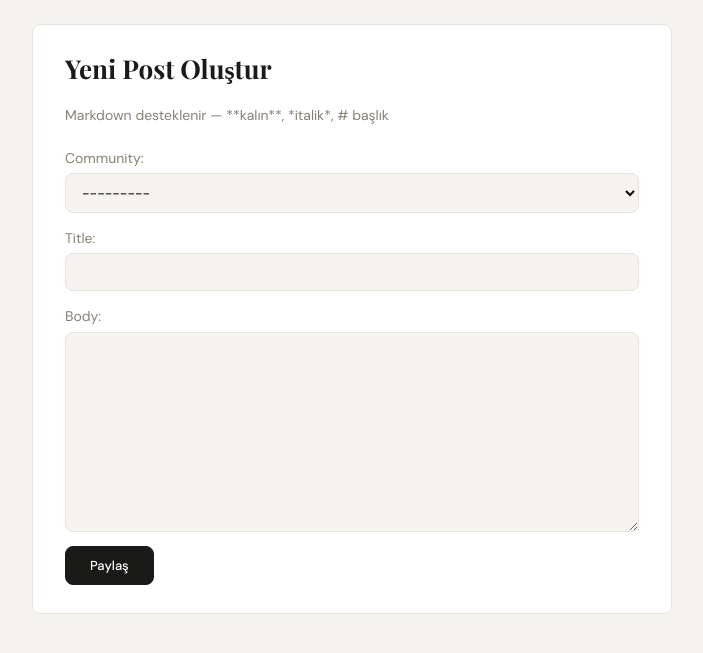
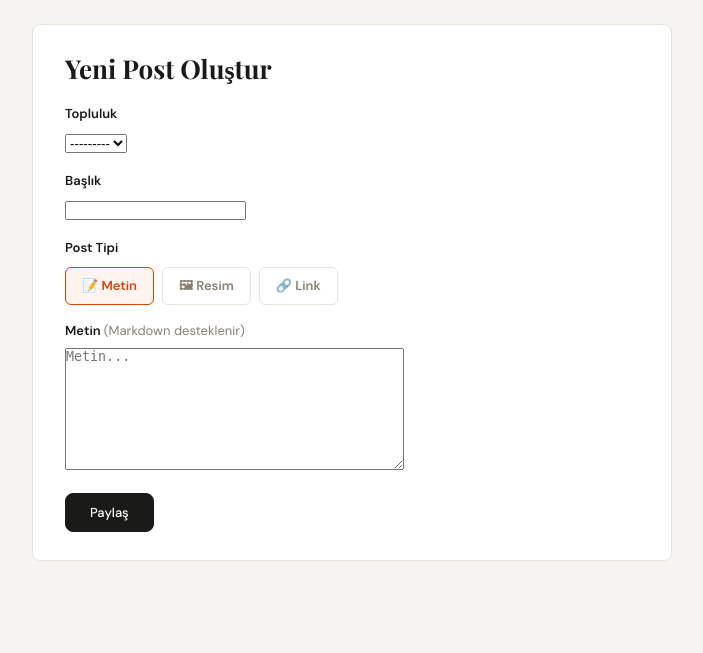
Before and after one commit to YusufGn219/reddit_clone, a Django app: page /posts/create/ in a window 1280 px wide. Shown: the part 54-707 px from the top of the page, without its empty margins (288-991 px from the left). Run offline with Django 4.2, Linux system fonts and the light colour scheme; the visitor is signed in with stand-in values (Sample User, id 1); data that the repository does not hold is empty.

Commit message:
resim/link post desteği, post create UI güncellendi

```diff
--- a/reddit_clone/posts/forms.py
+++ b/reddit_clone/posts/forms.py
@@ -4,7 +4,12 @@ from .models import Post, Comment
 class PostCreateForm(forms.ModelForm):
     class Meta:
         model = Post
-        fields = ["community", "title", "body"]
+        fields = ["community", "title", "post_type","body", "image", "url"]
+        widgets = {
+            "post_type": forms.RadioSelect,
+            "body": forms.Textarea(attrs={"rows": 8, "placeholder": "Metin..."}),
+            "url": forms.TextInput(attrs={"placeholder": "https://github.com/yusufgn219", "style": "width:100%;"}),
+        }
 
 class CommentForm(forms.ModelForm):
     class Meta:
--- a/reddit_clone/posts/models.py
+++ b/reddit_clone/posts/models.py
@@ -19,6 +19,15 @@ class Post(models.Model):
     created_at = models.DateTimeField(auto_now_add=True)
     updated_at = models.DateTimeField(auto_now=True)
     is_deleted = models.BooleanField(default=False)
+
+    class PostType(models.TextChoices):
+        TEXT = "text", "Metin"
+        IMAGE = "image", "Resim"
+        LINK = "link", "Link"
+
+    post_type = models.CharField(max_length=10, choices=PostType.choices, default=PostType.TEXT)
+    image = models.ImageField(upload_to="posts/", blank=True, null=True)
+    url = models.URLField(blank=True)
 
     def __str__(self):
         return f"{self.title} - {self.author.username}"
--- a/reddit_clone/posts/views.py
+++ b/reddit_clone/posts/views.py
@@ -40,12 +40,12 @@ def home_feed(request):
 @login_required
 def post_create(request):
     if request.method == "POST":
-        form = PostCreateForm(request.POST)
-        community = form.cleaned_data.get("community")
-        if community and BannedUser.objects.filter(community=community, user=request.user).exists():
-            messages.error(request, "Bu toplulukta banlısınız.")
-            return render(request, "posts/post_create.html", {"form": form})
+        form = PostCreateForm(request.POST, request.FILES)
         if form.is_valid():
+            community = form.cleaned_data.get("community")
+            if community and BannedUser.objects.filter(community=community, user=request.user).exists():
+                messages.error(request, "Bu toplulukta banlısınız.")
+                return render(request, "posts/post_create.html", {"form": form})
             post = form.save(commit=False)
             post.author = request.user
             post.save()
@@ -53,7 +53,6 @@ def post_create(request):
             return redirect("posts:detail", post_id=post.id)
     else:
         form = PostCreateForm()
-
     return render(request, "posts/post_create.html", {"form": form})
 
 
--- a/reddit_clone/templates/accounts/login.html
+++ b/reddit_clone/templates/accounts/login.html
@@ -1,5 +1,5 @@
 {% extends "base.html" %}
-{% block title %}Giriş Yap — Reddat{% endblock %}
+{% block title %}Giriş Yap — LordAhkam{% endblock %}
 {% block content %}
 <div class="form-card">
     <h1>Giriş Yap</h1>
--- a/reddit_clone/templates/accounts/notifications.html
+++ b/reddit_clone/templates/accounts/notifications.html
@@ -1,5 +1,5 @@
 {% extends "base.html" %}
-{% block title %}Bildirimler — Reddat{% endblock %}
+{% block title %}Bildirimler — LordAhkam{% endblock %}
 {% block content %}
 
 <div style="max-width:680px; margin:0 auto;">
--- a/reddit_clone/templates/accounts/profile.html
+++ b/reddit_clone/templates/accounts/profile.html
@@ -1,5 +1,5 @@
 {% extends "base.html" %}
-{% block title %}u/{{ profile_user.username }} — Reddat{% endblock %}
+{% block title %}u/{{ profile_user.username }} — LordAhkam{% endblock %}
 {% block content %}
 
 <div class="profile-header">
--- a/reddit_clone/templates/accounts/profile_edit.html
+++ b/reddit_clone/templates/accounts/profile_edit.html
@@ -1,5 +1,5 @@
 {% extends "base.html" %}
-{% block title %}Profili Düzenle — Reddat{% endblock %}
+{% block title %}Profili Düzenle — LordAhkam{% endblock %}
 {% block content %}
 <div class="form-card">
     <h1>Profili Düzenle</h1>
--- a/reddit_clone/templates/accounts/register.html
+++ b/reddit_clone/templates/accounts/register.html
@@ -1,5 +1,5 @@
 {% extends "base.html" %}
-{% block title %}Kayıt Ol — Reddat{% endblock %}
+{% block title %}Kayıt Ol — LordAhkam{% endblock %}
 {% block content %}
 <div class="form-card">
     <h1>Kayıt Ol</h1>
--- a/reddit_clone/templates/communities/add_moderator.html
+++ b/reddit_clone/templates/communities/add_moderator.html
@@ -1,5 +1,5 @@
 {% extends "base.html" %}
-{% block title %}Moderatör Ekle — Reddat{% endblock %}
+{% block title %}Moderatör Ekle — LordAhkam{% endblock %}
 
 {% block content %}
 <div class="form-card" style="max-width:560px;">
--- a/reddit_clone/templates/communities/community_create.html
+++ b/reddit_clone/templates/communities/community_create.html
@@ -1,5 +1,5 @@
 {% extends "base.html" %}
-{% block title %}Topluluk Oluştur — Reddat{% endblock %}
+{% block title %}Topluluk Oluştur — LordAhkam{% endblock %}
 {% block content %}
 <div class="form-card">
     <h1>Topluluk Oluştur</h1>
--- a/reddit_clone/templates/communities/community_detail.html
+++ b/reddit_clone/templates/communities/community_detail.html
@@ -1,5 +1,5 @@
 {% extends "base.html" %}
-{% block title %}c/{{ community.name }} — Reddat{% endblock %}
+{% block title %}c/{{ community.name }} — LordAhkam{% endblock %}
 {% block content %}
 
 <div class="page-wrap">
--- a/reddit_clone/templates/communities/community_edit.html
+++ b/reddit_clone/templates/communities/community_edit.html
@@ -1,5 +1,5 @@
 {% extends "base.html" %}
-{% block title %}Topluluğu Düzenle — Reddat{% endblock %}
+{% block title %}Topluluğu Düzenle — LordAhkam{% endblock %}
 {% block content %}
 <div class="form-card">
     <h1>{{ community.title }} — Düzenle</h1>
--- a/reddit_clone/templates/communities/rule_add.html
+++ b/reddit_clone/templates/communities/rule_add.html
@@ -1,5 +1,5 @@
 {% extends "base.html" %}
-{% block title %}Kural Ekle — Reddat{% endblock %}
+{% block title %}Kural Ekle — LordAhkam{% endblock %}
 {% block content %}
 <div class="form-card">
     <h1>c/{{ community.name }} — Kural Ekle</h1>
--- a/reddit_clone/templates/posts/post_create.html
+++ b/reddit_clone/templates/posts/post_create.html
@@ -1,13 +1,141 @@
 {% extends "base.html" %}
-{% block title %}Yeni Post — Reddat{% endblock %}
+
+{% block title %}Yeni Post — LordAhkam{% endblock %}
+
 {% block content %}
+
 <div class="form-card" style="max-width:640px;">
     <h1>Yeni Post Oluştur</h1>
-    <p style="margin-bottom:20px;">Markdown desteklenir — **kalın**, *italik*, # başlık</p>
-    <form method="post">
+
+    <form method="post" enctype="multipart/form-data">
         {% csrf_token %}
-        {{ form.as_p }}
-        <button type="submit" class="btn btn-primary" style="padding:10px 24px;">Paylaş</button>
+
+        <div style="margin-bottom:16px;">
+            <label style="font-size:13px;font-weight:600;display:block;margin-bottom:6px;">
+                Topluluk
+            </label>
+            {{ form.community }}
+        </div>
+
+        <div style="margin-bottom:16px;">
+            <label style="font-size:13px;font-weight:600;display:block;margin-bottom:6px;">
+                Başlık
+            </label>
+            {{ form.title }}
+        </div>
+
+        <div style="margin-bottom:16px;">
+            <label style="font-size:13px;font-weight:600;display:block;margin-bottom:8px;">
+                Post Tipi
+            </label>
+
+            <div style="display:flex;gap:8px;">
+
+                <label class="type-btn" id="type-text">
+                    <input type="radio" name="post_type" value="text" checked style="display:none;">
+                    📝 Metin
+                </label>
+
+                <label class="type-btn" id="type-image">
+                    <input type="radio" name="post_type" value="image" style="display:none;">
+                    🖼 Resim
+                </label>
+
+                <label class="type-btn" id="type-link">
+                    <input type="radio" name="post_type" value="link" style="display:none;">
+                    🔗 Link
+                </label>
+
+            </div>
+        </div>
+
+        <div id="field-text" style="margin-bottom:16px;">
+            <label style="font-size:13px;font-weight:600;display:block;margin-bottom:6px;">
+                Metin
+                <span style="font-weight:400;color:var(--muted);">(Markdown desteklenir)</span>
+            </label>
+            {{ form.body }}
+        </div>
+
+        <div id="field-image" style="margin-bottom:16px;display:none;">
+            <label style="font-size:13px;font-weight:600;display:block;margin-bottom:6px;">
+                Resim
+            </label>
+            {{ form.image }}
+        </div>
+
+        <div id="field-link" style="margin-bottom:16px;display:none;">
+            <label style="font-size:13px;font-weight:600;display:block;margin-bottom:6px;">
+                URL
+            </label>
+            {{ form.url }}
+        </div>
+
+        <button type="submit" class="btn btn-primary" style="padding:10px 24px;">
+            Paylaş
+        </button>
+
     </form>
+
 </div>
+
+<style>
+    .type-btn {
+        display: inline-flex;
+        align-items: center;
+        gap: 6px;
+        padding: 8px 16px;
+        border: 1px solid var(--border);
+        border-radius: 6px;
+        cursor: pointer;
+        font-size: 13px;
+        font-weight: 600;
+        color: var(--muted);
+        transition: all .15s;
+    }
+
+    .type-btn.active {
+        border-color: var(--accent);
+        color: var(--accent);
+        background: rgba(255, 69, 0, .06);
+    }
+</style>
+
+<script>
+
+    document.addEventListener("DOMContentLoaded", () => {
+
+        const radios = document.querySelectorAll('input[name="post_type"]')
+
+        const fields = {
+            text: document.getElementById("field-text"),
+            image: document.getElementById("field-image"),
+            link: document.getElementById("field-link")
+        }
+
+        const typeBtns = {
+            text: document.getElementById("type-text"),
+            image: document.getElementById("type-image"),
+            link: document.getElementById("type-link")
+        }
+
+        function switchType(val) {
+
+            Object.keys(fields).forEach(k => {
+                fields[k].style.display = (k === val) ? "block" : "none"
+                typeBtns[k].classList.toggle("active", k === val)
+            })
+
+        }
+
+        radios.forEach(r => {
+            r.addEventListener("change", () => switchType(r.value))
+        })
+
+        switchType("text")
+
+    })
+
+</script>
+
 {% endblock %}
```
Also changed, not shown: reddit_clone/templates/posts/home_feed.html (+6 -1 lines), reddit_clone/templates/posts/post_detail.html (+13 -3 lines), reddit_clone/posts/migrations/0004_post_image_post_post_type_post_url.py (added).
